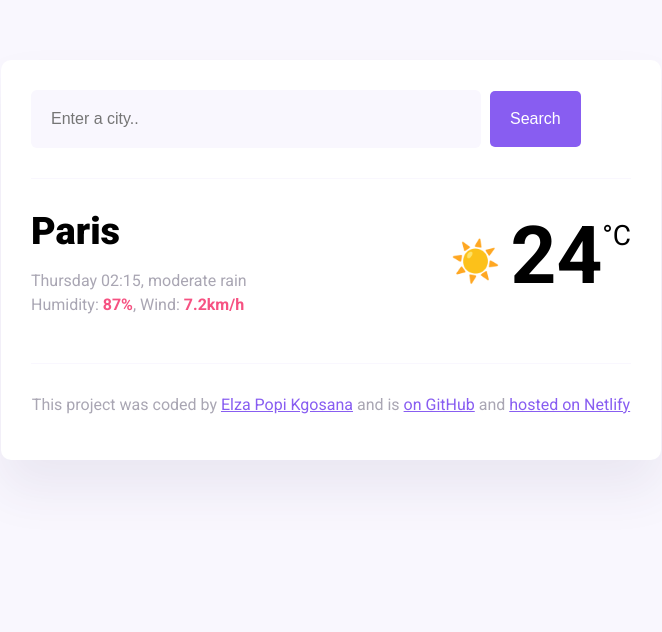
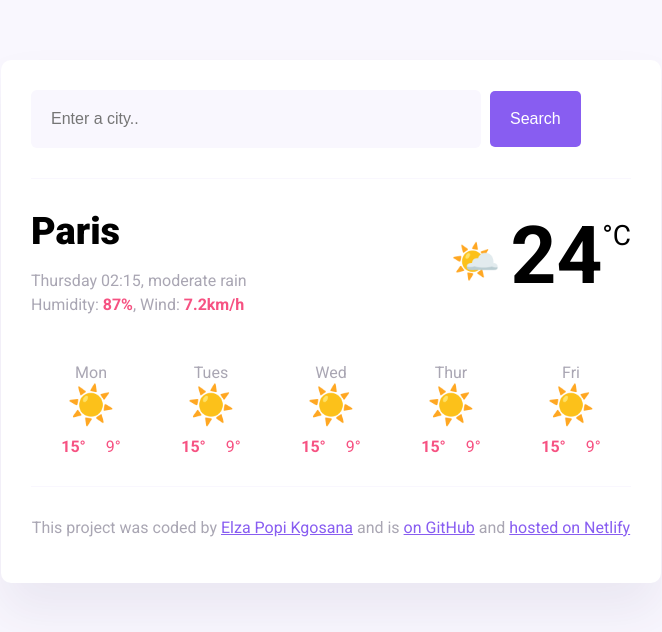
Before and after one commit to Lisaa13/Weather-Application, a plain HTML site: page index.html in a window 1280 px wide. Shown: the whole page, without its empty margins (309-971 px from the left). Drawn offline with nearby package versions, Linux system fonts and the light colour scheme.

Commit message:
added daily forecast

```diff
--- a/index.html
+++ b/index.html
@@ -32,17 +32,70 @@
         <div class="current-weather">
           <div>
             <h1 class="current-city" id="current-city">Paris</h1>
-            <p class="current-details">
+            <p class="current-details" id="details">
               <span id="current-date"></span>, moderate rain <br />
               Humidity: <strong>87%</strong>, Wind: <strong>7.2km/h</strong>
             </p>
           </div>
           <div class="current-temperature" id="current-temp">
-            <span class="current-temperature-icon">☀️</span
+            <span class="current-temperature-icon" id="icon">🌤️</span
             ><span class="current-temperature-value" id="temperature-value"
               >24</span
             ><span class="current-temperature-unit">°C</span>
           </div>
+        </div>
+
+        <div class="weather-forecast">
+
+         <div class="weather-forecast-day">
+          <div class="weather-forecast-date">Mon</div>
+          <div class="weather-forecast-icon">☀️</div>
+          <div class="weather-forecast-temperatures">
+          <div class="weather-forecast-temperature"><strong>15°</strong></div>
+          <div class="weather-forecast-temperature">9°</div>
+          </div>
+        </div>
+
+
+        <div class="weather-forecast-day">
+          <div class="weather-forecast-date">Tues</div>
+          <div class="weather-forecast-icon">☀️</div>
+          <div class="weather-forecast-temperatures">
+          <div class="weather-forecast-temperature"><strong>15°</strong></div>
+          <div class="weather-forecast-temperature">9°</div>
+          </div>
+        </div>
+
+
+        <div class="weather-forecast-day">
+          <div class="weather-forecast-date">Wed</div>
+          <div class="weather-forecast-icon">☀️</div>
+          <div class="weather-forecast-temperatures">
+          <div class="weather-forecast-temperature"><strong>15°</strong></div>
+          <div class="weather-forecast-temperature">9°</div>
+          </div>
+        </div>
+
+
+        <div class="weather-forecast-day">
+          <div class="weather-forecast-date">Thur</div>
+          <div class="weather-forecast-icon">☀️</div>
+          <div class="weather-forecast-temperatures">
+          <div class="weather-forecast-temperature"><strong>15°</strong></div>
+          <div class="weather-forecast-temperature">9°</div>
+          </div>
+        </div>
+
+
+        <div class="weather-forecast-day">
+          <div class="weather-forecast-date">Fri</div>
+          <div class="weather-forecast-icon">☀️</div>
+          <div class="weather-forecast-temperatures">
+          <div class="weather-forecast-temperature"><strong>15°</strong></div>
+          <div class="weather-forecast-temperature">9°</div>
+          </div>
+        </div>
+
         </div>
       </main>
       <footer>
```
